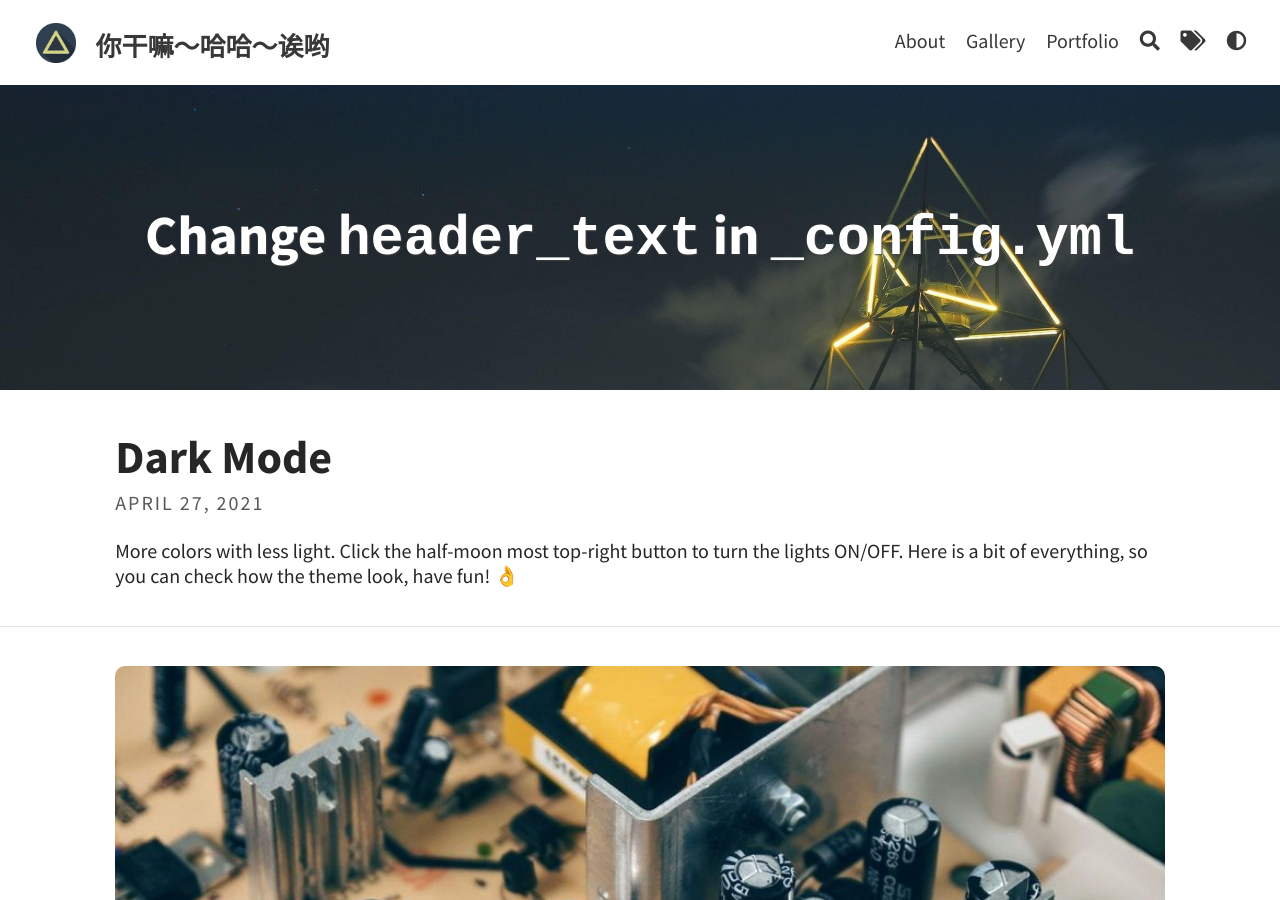
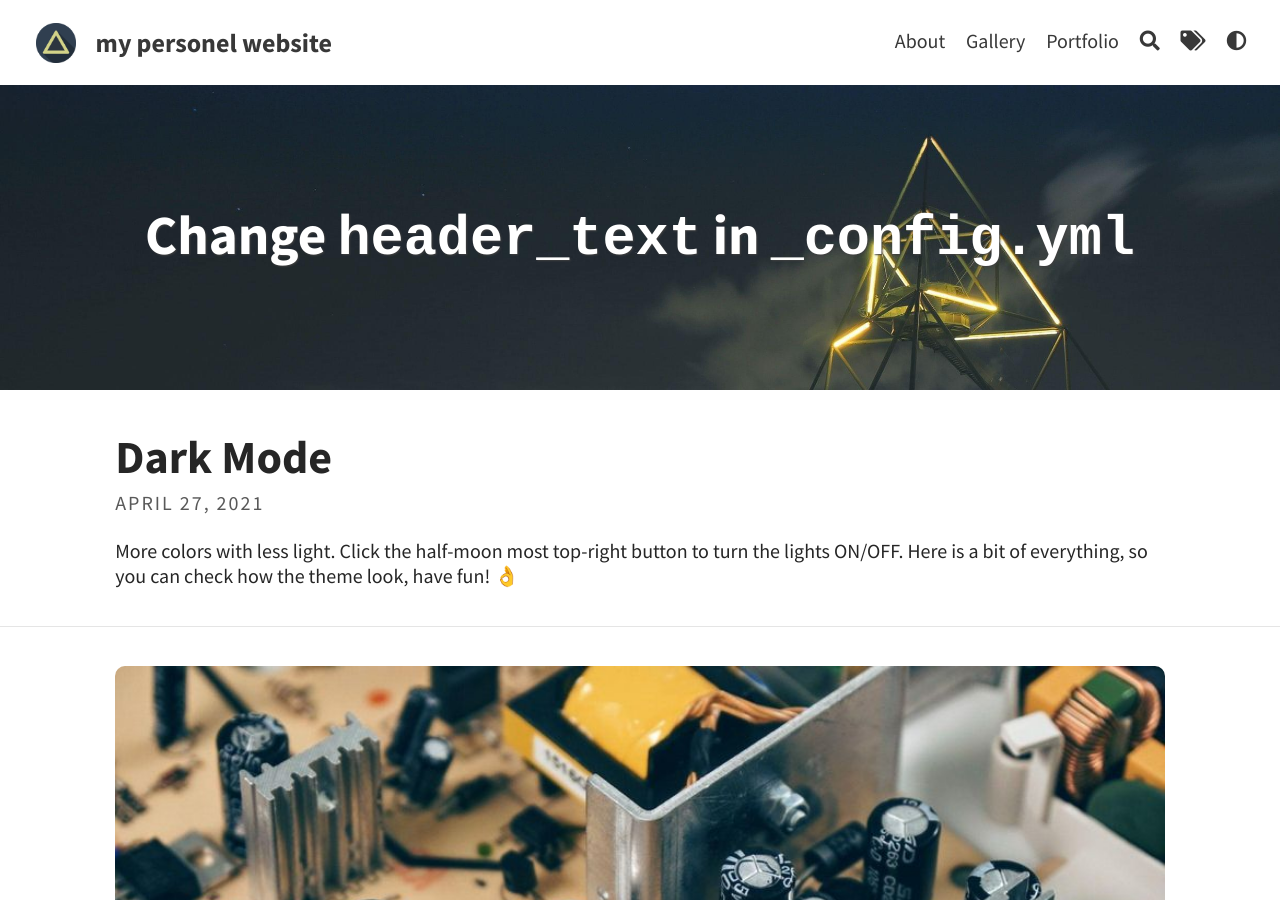
Before and after one commit to superpigpp/superpigpp.github.io, a Jekyll site: the page built from index.html, in a window 1280 px wide and 900 px high. Built offline with Jekyll 4.4.1, drawn with Linux system fonts in a browser that asks for light colours; the list of posts is cut into pages by our own code.

Commit message:
Chenged script

```diff
--- a/_config.yml
+++ b/_config.yml
@@ -3,8 +3,8 @@ baseurl: "/"
 url: "https://superpigpp.github.io"
 
 # THEME-SPECIFIC CONFIGURATION
-title: 你干嘛～哈哈～诶哟                                   # site's title
-description: "Matthew's personal Website"       # used by search engines
+title: my personel website                              # site's title
+description: Matthew's personal Website               # used by search engines
 avatar: assets/img/triangle.png                         # Empty for no avatar in navbar
 favicon: assets/favicon.ico                             # Icon displayed in the tab
 
```
